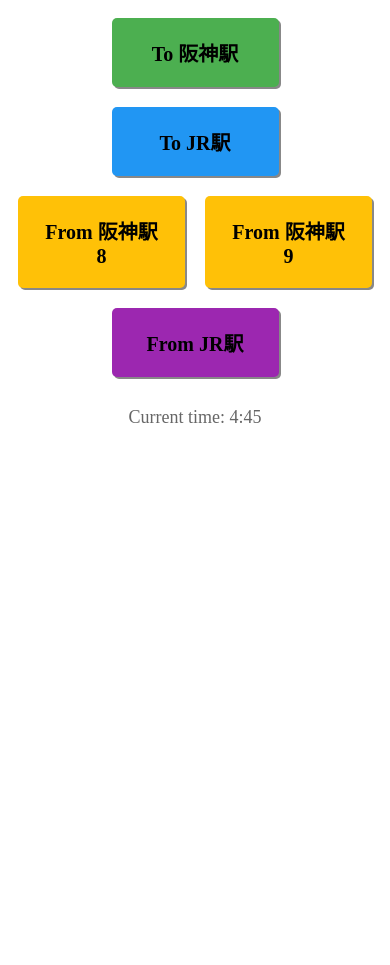
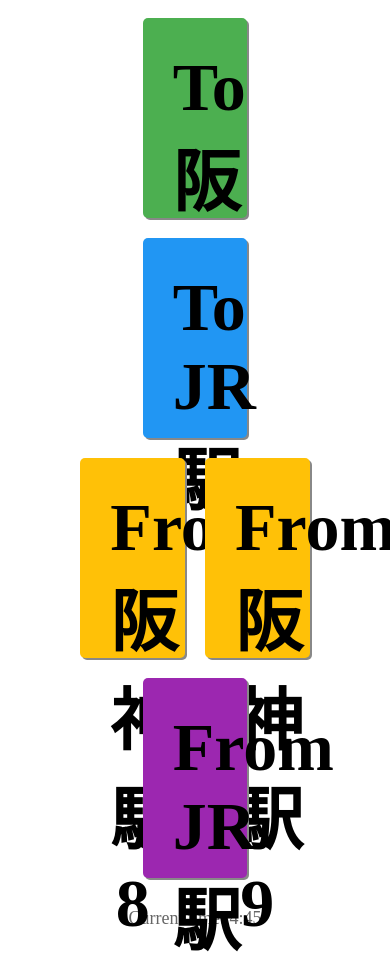
Before and after one commit to KoushienBus1/buttons, a plain HTML site: page index.html in a window 390 px wide. Before the commit the page ends 844 px from the top, so only its background shows below. Drawn offline with Linux system fonts and the light colour scheme.

Commit message:
BIGGER IS BETTER

```diff
--- a/index.html
+++ b/index.html
@@ -21,7 +21,7 @@
             /* increase padding to make the button bigger */
             border: none;
             border-radius: 5px;
-            font-size: 24px;
+            font-size: 68px;
             /* increase font size to match the bigger button */
             font-weight: bold;
             cursor: pointer;
@@ -31,23 +31,11 @@
             /* use flexbox to make each button take up equal space */
             max-width: calc(100%/3 - 20px);
             /* limit the maximum width of the button */
+            height: 200px;
             text-align: center;
             box-shadow: 2px 2px #888888;
             box-sizing: border-box;
             /* include padding in the button size */
-        }
-
-        @media (max-width: 768px) {
-            .bus-button {
-                padding: 20px;
-                /* decrease padding for smaller screens */
-                font-size: 20px;
-                /* decrease font size for smaller screens */
-                flex: 1 0 calc(100%/2 - 20px);
-                /* adjust flexbox for 2 columns */
-                max-width: calc(100%/2 - 20px);
-                /* adjust maximum width for 2 columns */
-            }
         }
 
 
@@ -83,25 +71,30 @@
 <body>
     <div class="container">
         <a class="bus-button first"
-            href="https://rosen.hanshin-bus.co.jp/busstatedtl?mode=4&fr=%E7%94%B2%E5%AD%90%E5%9C%92%E4%B8%89%E7%95%AA%E7%94%BA%E3%80%94%E9%98%AA%E7%A5%9E%E3%83%90%E3%82%B9%E3%80%95&frkbn=1&frsk=B&tosk=&dt=202303060000&dgm=%E7%94%B2%E5%AD%90%E5%9C%92%E4%B8%89%E7%95%AA%E7%94%BA%E3%80%94%E9%98%AA%E7%A5%9E%E3%83%90%E3%82%B9%E3%80%95%3A&dgmpl=%E7%94%B2%E5%AD%90%E5%9C%92%E4%B8%89%E7%95%AA%E7%94%BA%E3%80%94%E9%98%AA%E7%A5%9E%E3%83%90%E3%82%B9%E3%80%95%3A2%3A1&p=0%2C8%2C9&IncludeHankyu=0&pole_station_code=453">To
+            href="https://rosen.hanshin-bus.co.jp/busstatedtl?mode=4&fr=%E7%94%B2%E5%AD%90%E5%9C%92%E4%B8%89%E7%95%AA%E7%94%BA%E3%80%94%E9%98%AA%E7%A5%9E%E3%83%90%E3%82%B9%E3%80%95&frkbn=1&frsk=B&tosk=&dt=202303060000&dgm=%E7%94%B2%E5%AD%90%E5%9C%92%E4%B8%89%E7%95%AA%E7%94%BA%E3%80%94%E9%98%AA%E7%A5%9E%E3%83%90%E3%82%B9%E3%80%95%3A&dgmpl=%E7%94%B2%E5%AD%90%E5%9C%92%E4%B8%89%E7%95%AA%E7%94%BA%E3%80%94%E9%98%AA%E7%A5%9E%E3%83%90%E3%82%B9%E3%80%95%3A2%3A1&p=0%2C8%2C9&IncludeHankyu=0&pole_station_code=453"
+            target="_blank">To
             阪神駅</a>
     </div>
     <div class="container">
         <a class="bus-button second"
-            href="https://rosen.hanshin-bus.co.jp/busstatedtl?mode=4&fr=%E7%94%B2%E5%AD%90%E5%9C%92%E4%B8%89%E7%95%AA%E7%94%BA%E3%80%94%E9%98%AA%E7%A5%9E%E3%83%90%E3%82%B9%E3%80%95&frsk=undefined&tosk=&dt=202304030000&dgm=%E7%94%B2%E5%AD%90%E5%9C%92%E4%B8%89%E7%95%AA%E7%94%BA%E3%80%94%E9%98%AA%E7%A5%9E%E3%83%90%E3%82%B9%E3%80%95%3A&dgmpl=%E7%94%B2%E5%AD%90%E5%9C%92%E4%B8%89%E7%95%AA%E7%94%BA%E3%80%94%E9%98%AA%E7%A5%9E%E3%83%90%E3%82%B9%E3%80%95%3A1%3A1&p=0%2C8%2C9&IncludeHankyu=0&pole_station_code=453">To
+            href="https://rosen.hanshin-bus.co.jp/busstatedtl?mode=4&fr=%E7%94%B2%E5%AD%90%E5%9C%92%E4%B8%89%E7%95%AA%E7%94%BA%E3%80%94%E9%98%AA%E7%A5%9E%E3%83%90%E3%82%B9%E3%80%95&frsk=undefined&tosk=&dt=202304030000&dgm=%E7%94%B2%E5%AD%90%E5%9C%92%E4%B8%89%E7%95%AA%E7%94%BA%E3%80%94%E9%98%AA%E7%A5%9E%E3%83%90%E3%82%B9%E3%80%95%3A&dgmpl=%E7%94%B2%E5%AD%90%E5%9C%92%E4%B8%89%E7%95%AA%E7%94%BA%E3%80%94%E9%98%AA%E7%A5%9E%E3%83%90%E3%82%B9%E3%80%95%3A1%3A1&p=0%2C8%2C9&IncludeHankyu=0&pole_station_code=453"
+            target="_blank">To
             JR駅</a>
     </div>
     <div class="container">
         <a class="bus-button third"
-            href="https://rosen.hanshin-bus.co.jp/busstatedtl?mode=4&fr=%E9%98%AA%E7%A5%9E%E7%94%B2%E5%AD%90%E5%9C%92%E3%80%94%E9%98%AA%E7%A5%9E%E3%83%90%E3%82%B9%E3%80%95&frkbn=3&frsk=&tosk=&dt=202304030000&dgm=%E9%98%AA%E7%A5%9E%E7%94%B2%E5%AD%90%E5%9C%92%E3%80%94%E9%98%AA%E7%A5%9E%E3%83%90%E3%82%B9%E3%80%95%3A&dgmpl=%E9%98%AA%E7%A5%9E%E7%94%B2%E5%AD%90%E5%9C%92%E3%80%94%E9%98%AA%E7%A5%9E%E3%83%90%E3%82%B9%E3%80%95%3A8%3A1&p=0%2C8%2C9&IncludeHankyu=0&pole_station_code=459">From
+            href="https://rosen.hanshin-bus.co.jp/busstatedtl?mode=4&fr=%E9%98%AA%E7%A5%9E%E7%94%B2%E5%AD%90%E5%9C%92%E3%80%94%E9%98%AA%E7%A5%9E%E3%83%90%E3%82%B9%E3%80%95&frkbn=3&frsk=&tosk=&dt=202304030000&dgm=%E9%98%AA%E7%A5%9E%E7%94%B2%E5%AD%90%E5%9C%92%E3%80%94%E9%98%AA%E7%A5%9E%E3%83%90%E3%82%B9%E3%80%95%3A&dgmpl=%E9%98%AA%E7%A5%9E%E7%94%B2%E5%AD%90%E5%9C%92%E3%80%94%E9%98%AA%E7%A5%9E%E3%83%90%E3%82%B9%E3%80%95%3A8%3A1&p=0%2C8%2C9&IncludeHankyu=0&pole_station_code=459"
+            target="_blank">From
             阪神駅 8</a>
         <a class="bus-button third"
-            href="https://rosen.hanshin-bus.co.jp/busstatedtl?mode=4&fr=%E9%98%AA%E7%A5%9E%E7%94%B2%E5%AD%90%E5%9C%92%E3%80%94%E9%98%AA%E7%A5%9E%E3%83%90%E3%82%B9%E3%80%95&frkbn=3&frsk=&tosk=&dt=202304030000&dgm=%E9%98%AA%E7%A5%9E%E7%94%B2%E5%AD%90%E5%9C%92%E3%80%94%E9%98%AA%E7%A5%9E%E3%83%90%E3%82%B9%E3%80%95%3A&dgmpl=%E9%98%AA%E7%A5%9E%E7%94%B2%E5%AD%90%E5%9C%92%E3%80%94%E9%98%AA%E7%A5%9E%E3%83%90%E3%82%B9%E3%80%95%3A9%3A1&p=0%2C8%2C9&IncludeHankyu=0&pole_station_code=459">From
+            href="https://rosen.hanshin-bus.co.jp/busstatedtl?mode=4&fr=%E9%98%AA%E7%A5%9E%E7%94%B2%E5%AD%90%E5%9C%92%E3%80%94%E9%98%AA%E7%A5%9E%E3%83%90%E3%82%B9%E3%80%95&frkbn=3&frsk=&tosk=&dt=202304030000&dgm=%E9%98%AA%E7%A5%9E%E7%94%B2%E5%AD%90%E5%9C%92%E3%80%94%E9%98%AA%E7%A5%9E%E3%83%90%E3%82%B9%E3%80%95%3A&dgmpl=%E9%98%AA%E7%A5%9E%E7%94%B2%E5%AD%90%E5%9C%92%E3%80%94%E9%98%AA%E7%A5%9E%E3%83%90%E3%82%B9%E3%80%95%3A9%3A1&p=0%2C8%2C9&IncludeHankyu=0&pole_station_code=459"
+            target="_blank">From
             阪神駅 9</a>
     </div>
     <div class="container">
         <a class="bus-button fourth"
-            href="https://rosen.hanshin-bus.co.jp/busstatedtl?mode=4&fr=%EF%BC%AA%EF%BC%B2%E7%94%B2%E5%AD%90%E5%9C%92%E5%8F%A3%E3%80%94%E9%98%AA%E7%A5%9E%E3%83%90%E3%82%B9%E3%80%95&frkbn=3&frsk=&tosk=&dt=202304030000&dgm=%EF%BC%AA%EF%BC%B2%E7%94%B2%E5%AD%90%E5%9C%92%E5%8F%A3%E3%80%94%E9%98%AA%E7%A5%9E%E3%83%90%E3%82%B9%E3%80%95%3A&dgmpl=%EF%BC%AA%EF%BC%B2%E7%94%B2%E5%AD%90%E5%9C%92%E5%8F%A3%E3%80%94%E9%98%AA%E7%A5%9E%E3%83%90%E3%82%B9%E3%80%95%3A1%3A1&p=0%2C8%2C9&IncludeHankyu=0&pole_station_code=441">From
+            href="https://rosen.hanshin-bus.co.jp/busstatedtl?mode=4&fr=%EF%BC%AA%EF%BC%B2%E7%94%B2%E5%AD%90%E5%9C%92%E5%8F%A3%E3%80%94%E9%98%AA%E7%A5%9E%E3%83%90%E3%82%B9%E3%80%95&frkbn=3&frsk=&tosk=&dt=202304030000&dgm=%EF%BC%AA%EF%BC%B2%E7%94%B2%E5%AD%90%E5%9C%92%E5%8F%A3%E3%80%94%E9%98%AA%E7%A5%9E%E3%83%90%E3%82%B9%E3%80%95%3A&dgmpl=%EF%BC%AA%EF%BC%B2%E7%94%B2%E5%AD%90%E5%9C%92%E5%8F%A3%E3%80%94%E9%98%AA%E7%A5%9E%E3%83%90%E3%82%B9%E3%80%95%3A1%3A1&p=0%2C8%2C9&IncludeHankyu=0&pole_station_code=441"
+            target="_blank">From
             JR駅</a>
     </div>
     <div class="time">
```
